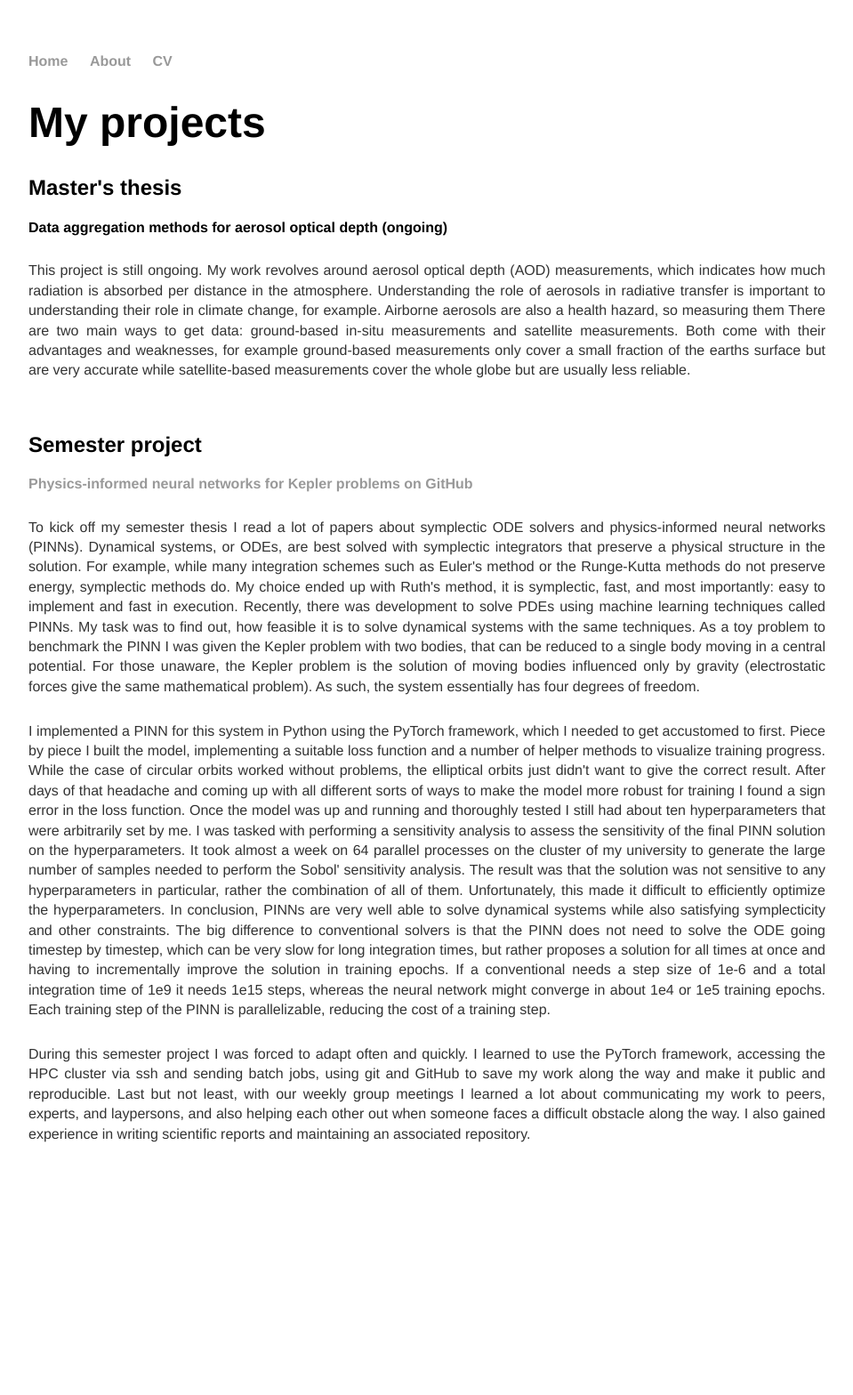
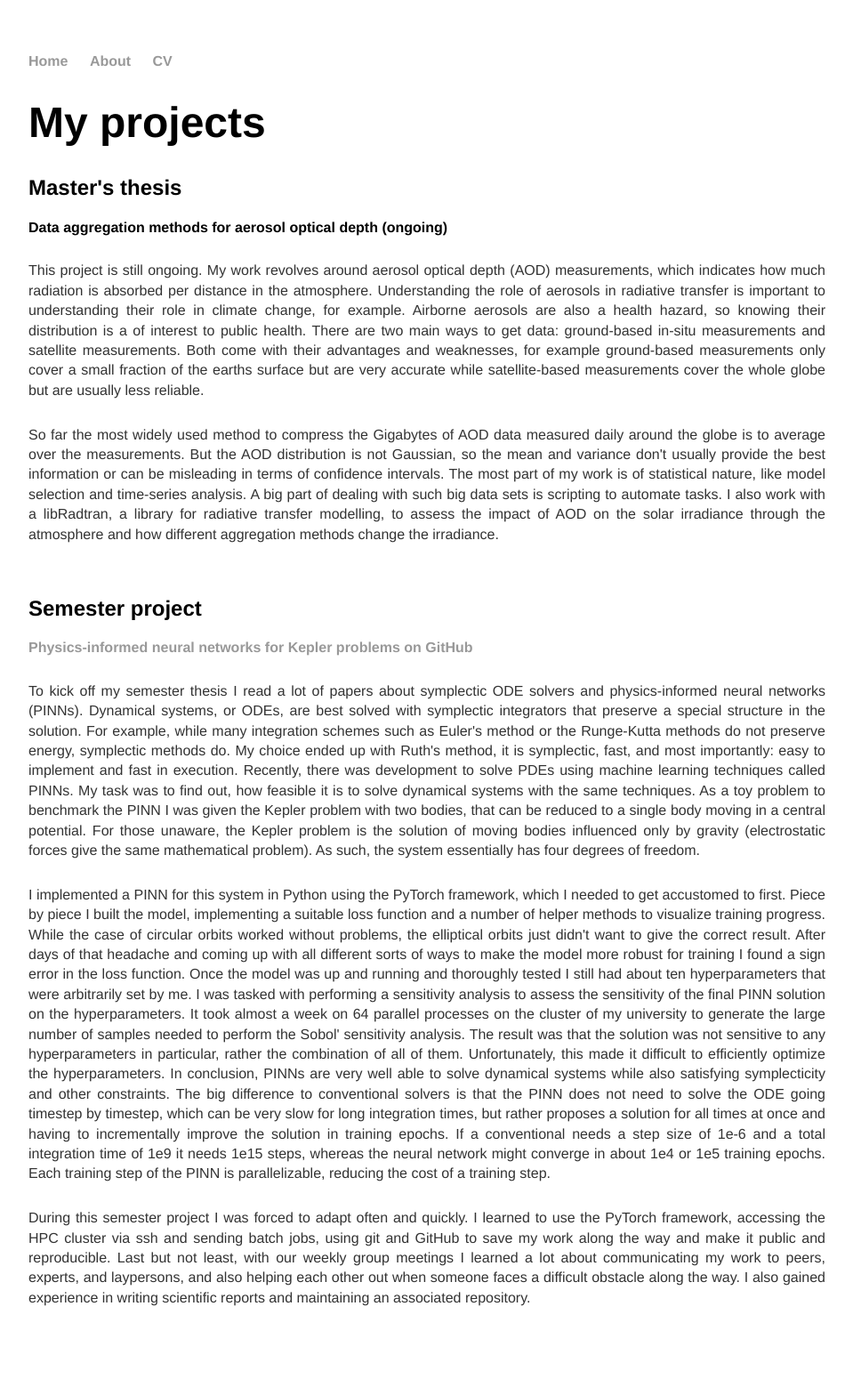
Before and after one commit to mazenauer/mazenauer.github.io, a Jekyll site: the page built from about/projects.html, in a window 1280 px wide. Shown: the whole page at 89% size, without its empty margins (160-1119 px from the left). Built offline with Jekyll 4.4.1, drawn with Linux system fonts in a browser that asks for light colours; before the commit the page ends 1384 px from its top, so only the background shows below that.

Commit message:
Update projects.html

```diff
--- a/about/projects.html
+++ b/about/projects.html
@@ -13,18 +13,25 @@ title: My projects
         <p class=project style="font-size:1em">
           This project is still ongoing. My work revolves around aerosol optical depth (AOD) measurements, which indicates how much radiation is
           absorbed per distance in the atmosphere. Understanding the role of aerosols in radiative transfer is important to understanding their role in
-          climate change, for example. Airborne aerosols are also a health hazard, so measuring them
+          climate change, for example. Airborne aerosols are also a health hazard, so knowing their distribution is a of interest to public health.
           There are two main ways to get data: ground-based in-situ measurements and satellite measurements.
           Both come with their advantages and weaknesses, for example ground-based measurements only cover a small fraction of the earths surface but are
           very accurate while satellite-based measurements cover the whole globe but are usually less reliable.
-         </p>
+        </p>
+        <p class=project style="font-size:1em">
+          So far the most widely used method to compress the Gigabytes of AOD data measured daily around the globe is to average over the measurements.
+          But the AOD distribution is not Gaussian, so the mean and variance don't usually provide the best information or can be misleading in terms of
+          confidence intervals. The most part of my work is of statistical nature, like model selection and time-series analysis. A big part of dealing
+          with such big data sets is scripting to automate tasks. I also work with a libRadtran, a library for radiative transfer modelling, to assess
+          the impact of AOD on the solar irradiance through the atmosphere and how different aggregation methods change the irradiance.
+        </p>
       </li>
 
       <li> <h2>Semester project</h2>
         <h4><a href="https://github.com/mazenauer/Kepler-PINN">Physics-informed neural networks for Kepler problems on GitHub</a></h4>
         <p class=project style="font-size:1em">
           To kick off my semester thesis I read a lot of papers about symplectic ODE solvers and physics-informed neural networks (PINNs).
-          Dynamical systems, or ODEs, are best solved with symplectic integrators that preserve a physical structure in the solution. For example,
+          Dynamical systems, or ODEs, are best solved with symplectic integrators that preserve a special structure in the solution. For example,
           while many integration schemes such as Euler's method or the Runge-Kutta methods do not preserve energy, symplectic methods do.
           My choice ended up with Ruth's method, it is symplectic, fast, and most importantly: easy to implement and fast in execution.
           Recently, there was development to solve PDEs using machine learning techniques called PINNs. My task was to find out, how feasible it is to solve
```
